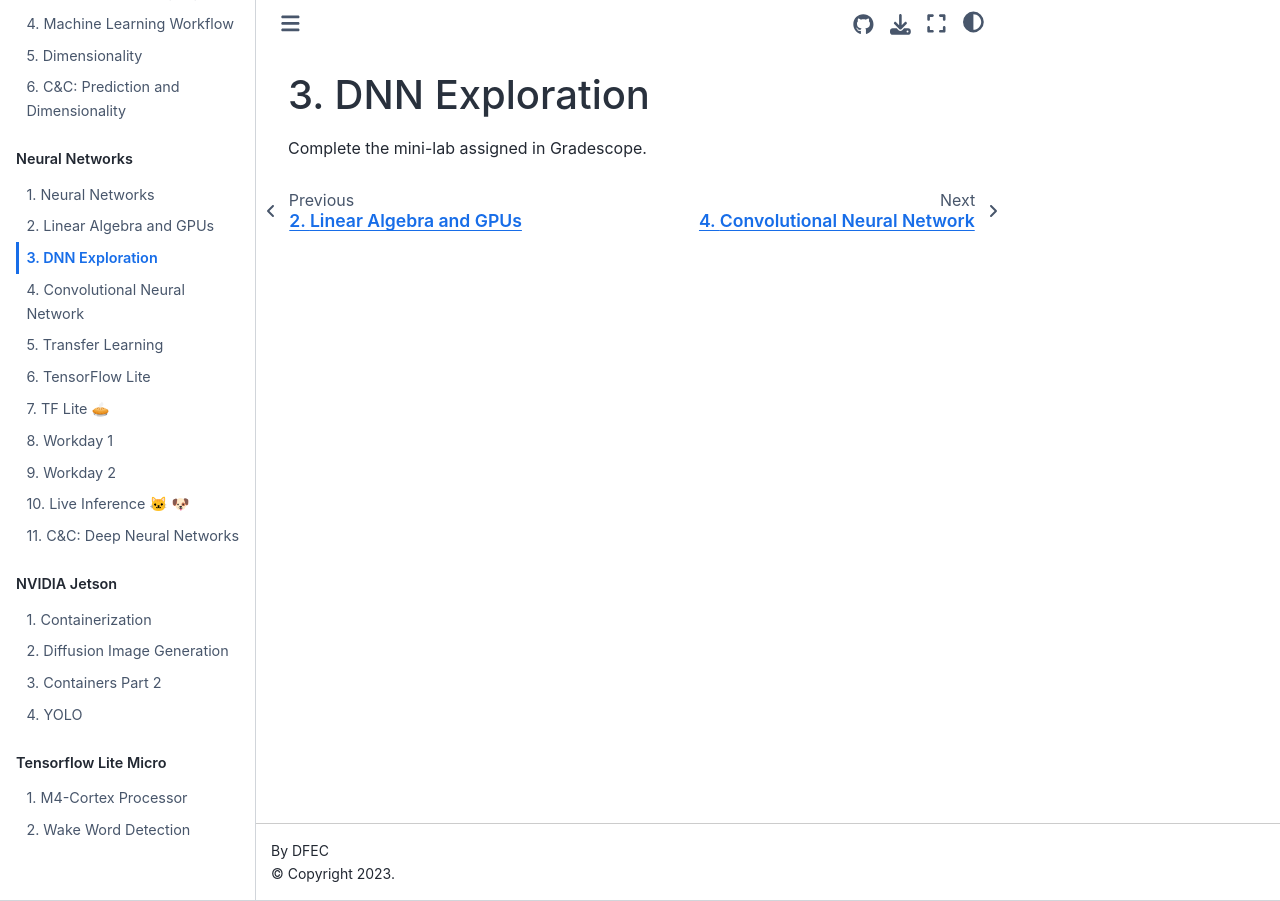
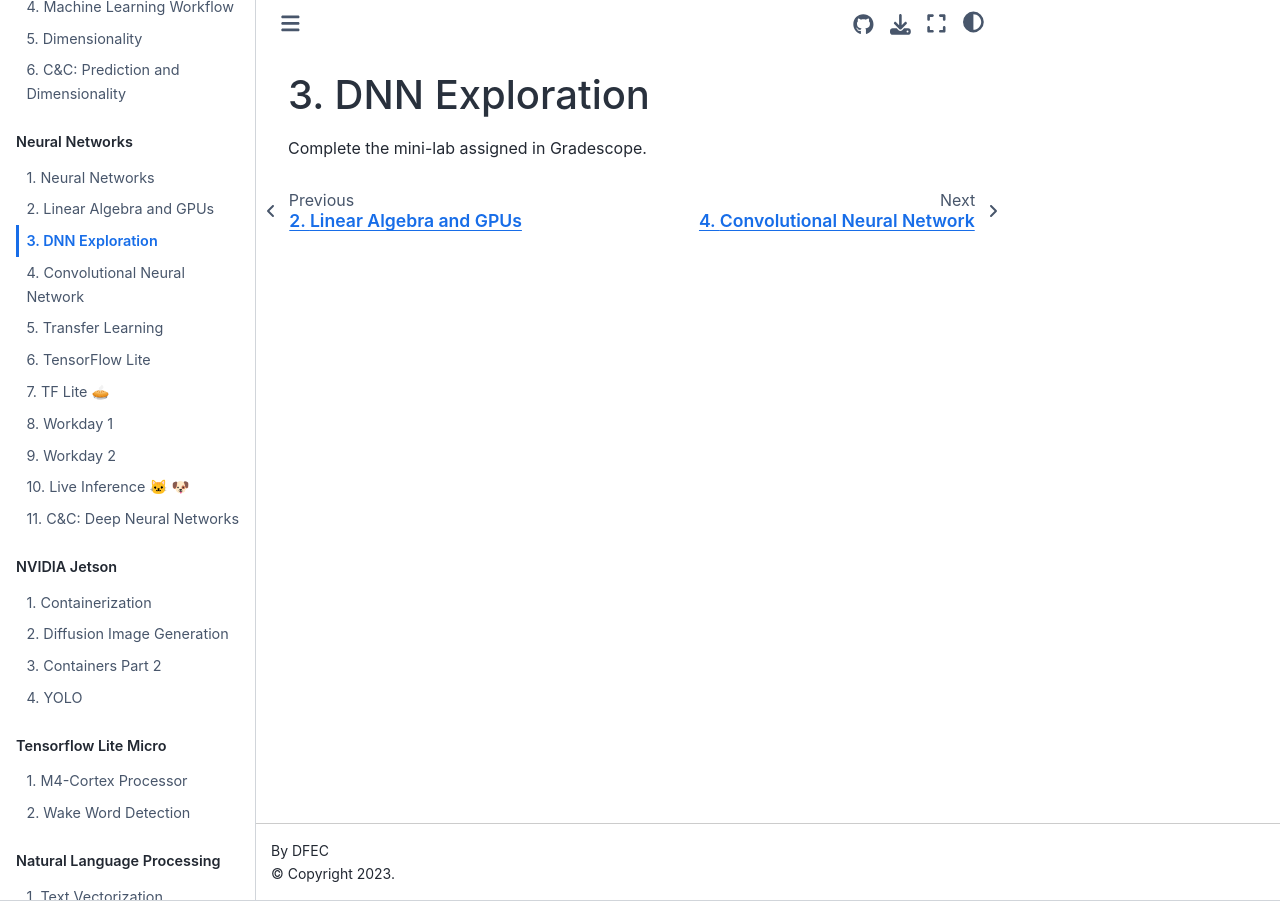
Before and after one commit to byarbrough/ai-hardware, a Jupyter Book: the page built from book/dnn/dnn-explore.md, in a window 1280 px wide. Built offline with Jupyter Book 1.0.4 settings and Sphinx 7.4.7 and the Sphinx Book theme 1.1.4, drawn with Linux system fonts in a browser that asks for light colours.

Commit message:
Text vector (#6)
* Completed Inaugural Address example

* Progress on bag-of-words

```diff
--- a/book/_toc.yml
+++ b/book/_toc.yml
@@ -39,6 +39,10 @@
     chapters:
       - file: tfm/m4-cortex
       - file: tfm/wake-word
+  - caption: Natural Language Processing
+    numbered: true
+    chapters:
+      - file: nlp/text-vectorization
 #     - file: tfm/kws/transfer-micro-speech
 #     - file: tfm/lite-optimizations
 #     - file: tfm/magic-wand
```
Also changed, not shown: book/nlp/text-vectorization.ipynb (added), 2 other files.
